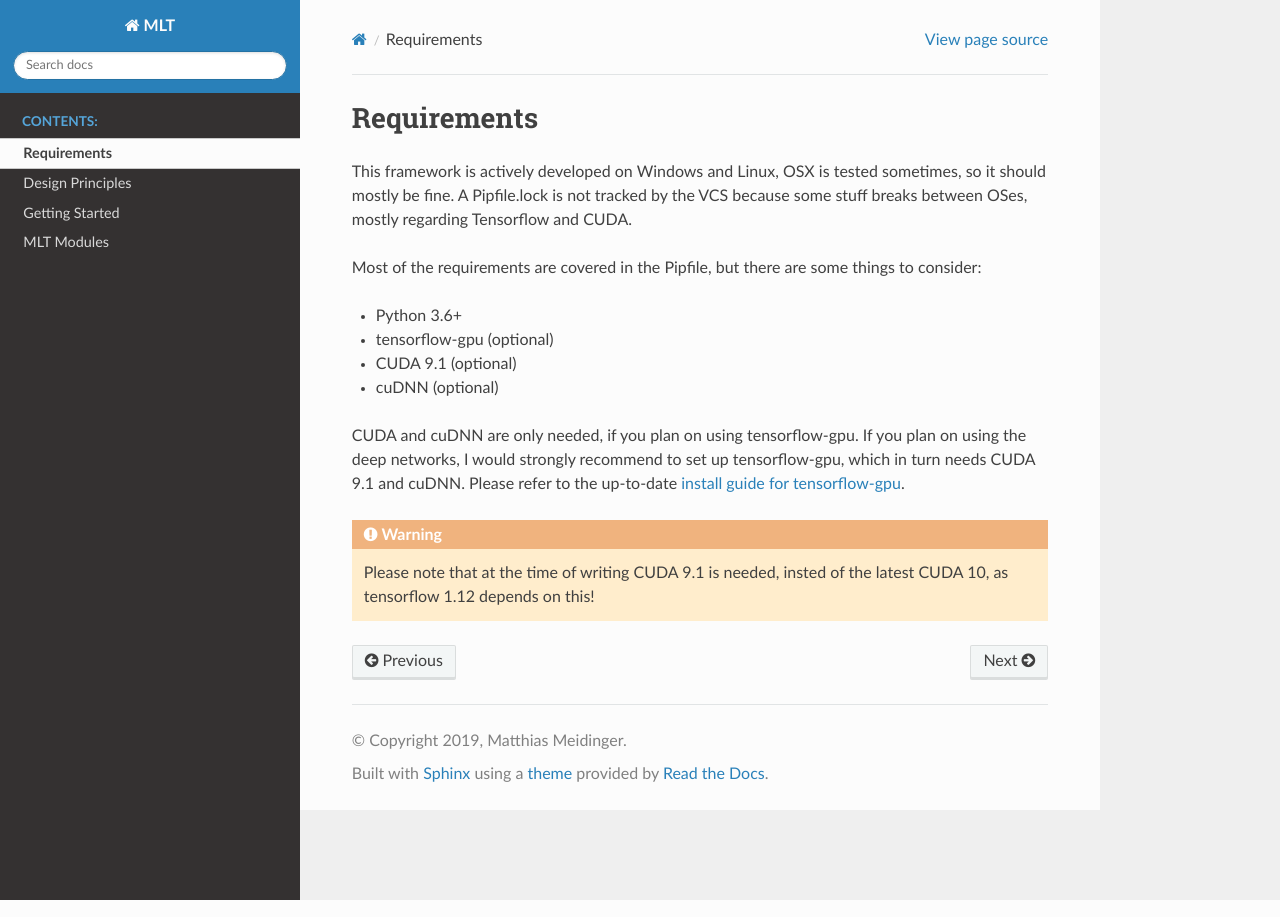
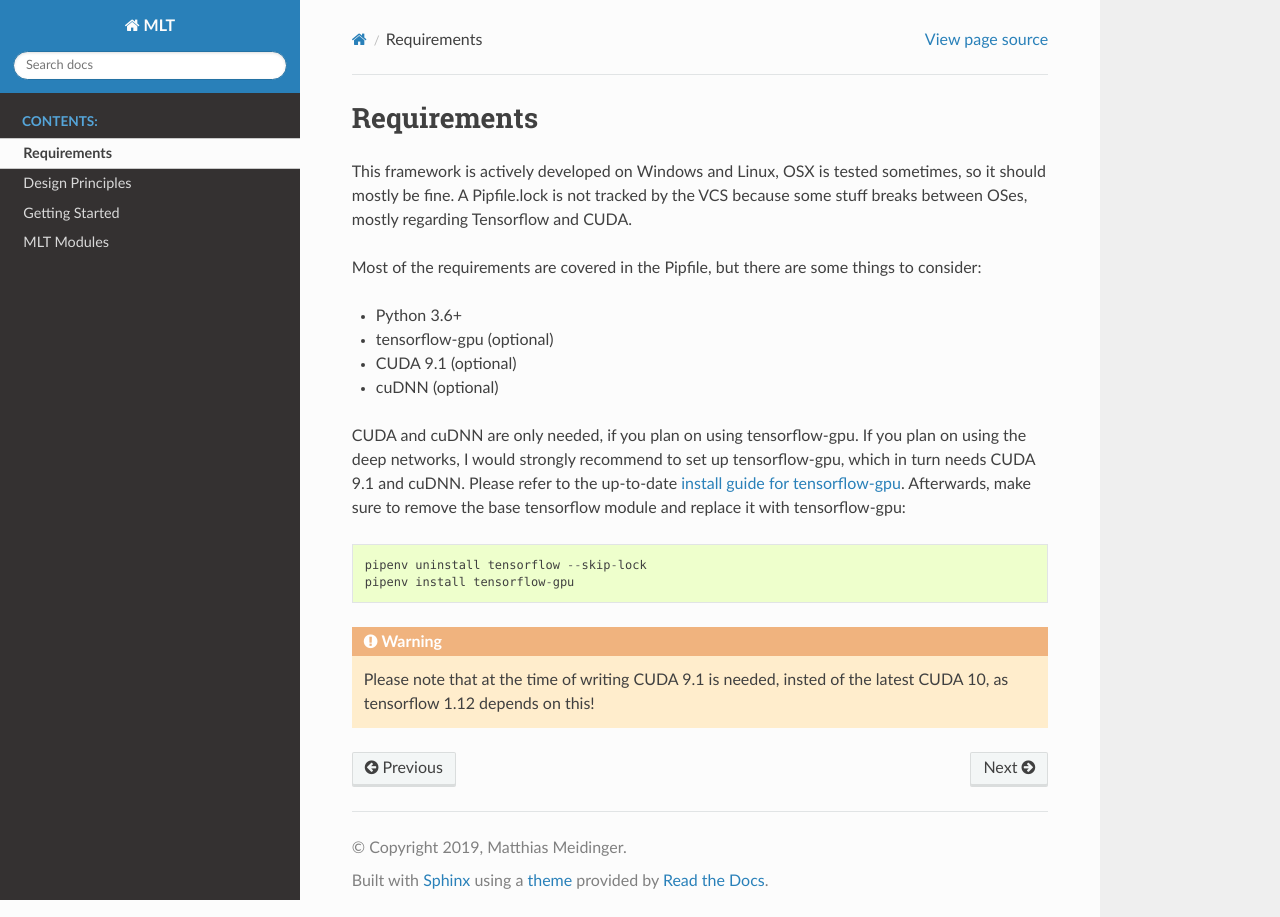
Before and after one commit to Maddosaurus/MLT, a Sphinx documentation site: the page built from docs/requirements.rst, in a window 1280 px wide. Built offline with Sphinx 7.4.7 and the Read the Docs theme 2.0.0, drawn with Linux system fonts in a browser that asks for light colours.

```diff
--- a/docs/requirements.rst
+++ b/docs/requirements.rst
@@ -18,6 +18,11 @@
 
 CUDA and cuDNN are only needed, if you plan on using tensorflow-gpu.
 If you plan on using the deep networks, I would strongly recommend to set up tensorflow-gpu, which in turn needs CUDA 9.1 and cuDNN. Please refer to the up-to-date `install guide for tensorflow-gpu <https://www.tensorflow.org/install/gpu>`_.
+Afterwards, make sure to remove the base tensorflow module and replace it with tensorflow-gpu::
+
+    pipenv uninstall tensorflow --skip-lock
+    pipenv install tensorflow-gpu
+
 
 .. warning::
     Please note that at the time of writing CUDA 9.1 is needed, insted of the latest CUDA 10, as tensorflow 1.12 depends on this!
```
Also changed, not shown: README.md (+1 -1 lines), 1 other file.
